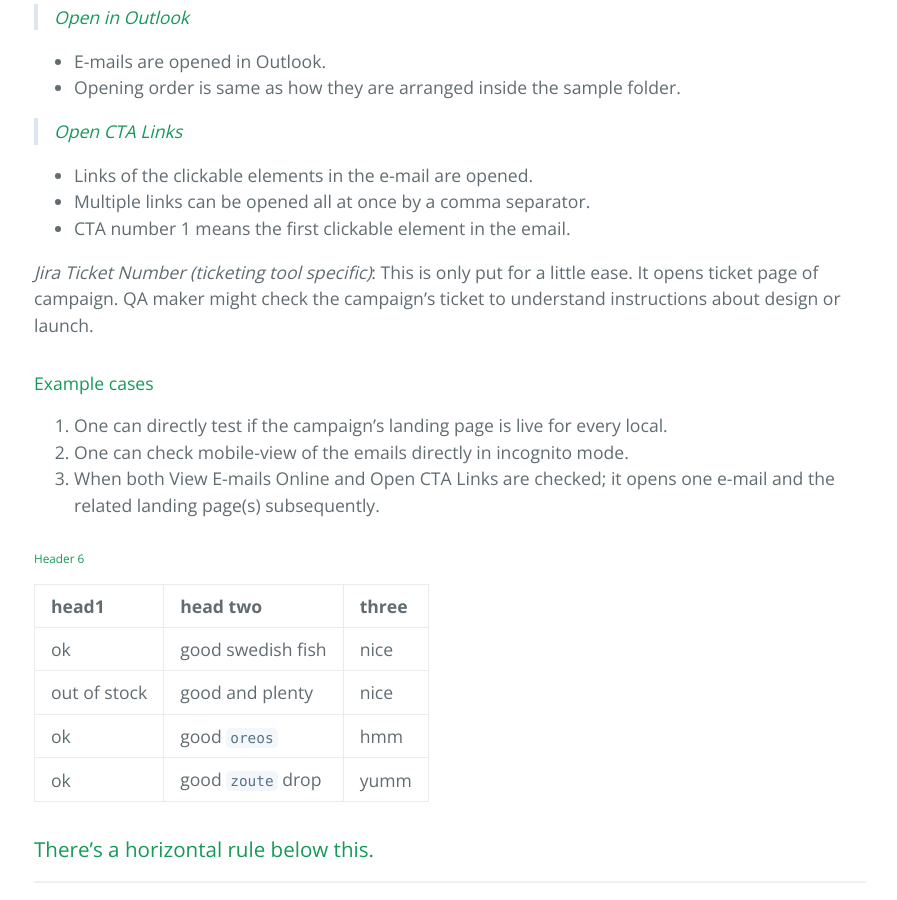
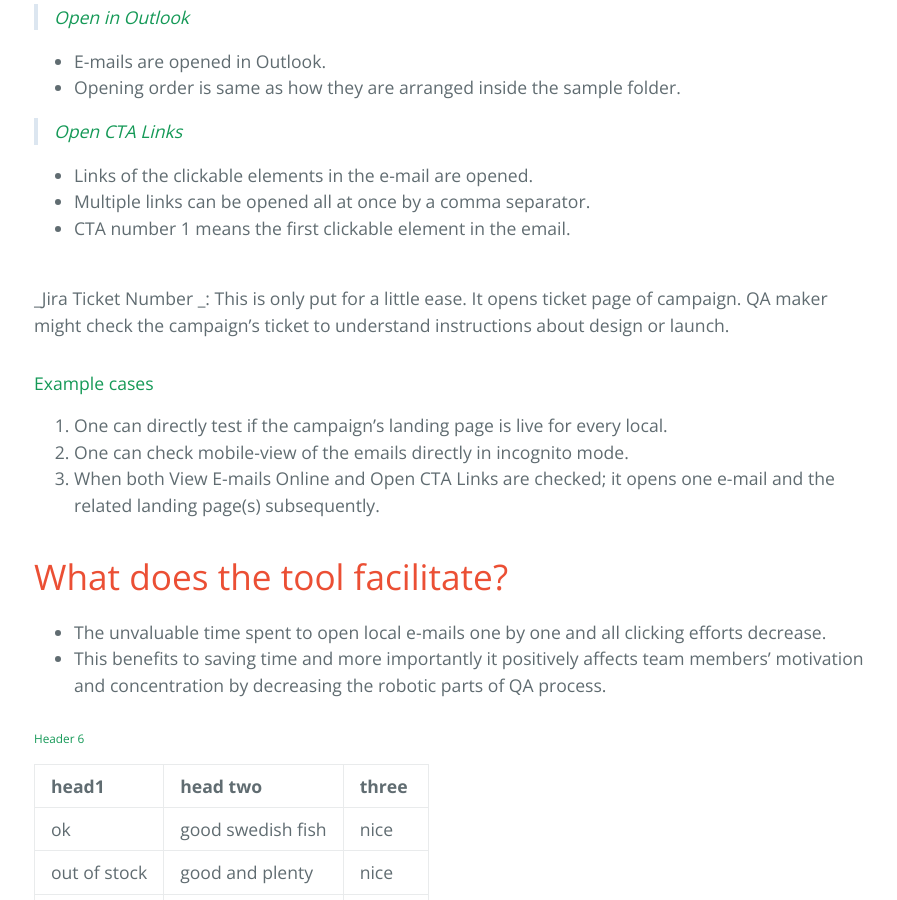
Before and after one commit to berkeozturk/QA-Assistant, a Jekyll site: the page built from index.md, in a window 1280 px wide and 900 px high, scrolled down 3506 px. Shown: the whole window, without its empty margins (190-1087 px from the left). Built offline with Jekyll 4.4.1, drawn with Linux system fonts in a browser that asks for light colours.

Commit message:
Update index.md

```diff
--- a/index.md
+++ b/index.md
@@ -91,8 +91,8 @@ _**The user interface shows the options you can choose with the tool in the imag
 *   Multiple links can be opened all at once by a comma separator.
 *   CTA number 1 means the first clickable element in the email.
 
-
-_Jira Ticket Number (ticketing tool specific)_:
+<br>
+_Jira Ticket Number _:
 This is only put for a little ease. It opens ticket page of campaign. QA maker might check the campaign's ticket to understand instructions about design or launch.
 
 #### Example cases
@@ -100,6 +100,11 @@ This is only put for a little ease. It opens ticket page of campaign. QA maker m
 1.  One can directly test if the campaign's landing page is live for every local.
 2.  One can check mobile-view of the emails directly in incognito mode.
 3.  When both View E-mails Online and Open CTA Links are checked; it opens one e-mail and the related landing page(s) subsequently.
+
+
+<h1 style="color: #eb4f34">What does the tool facilitate?</h1>
+*   The unvaluable time spent to open local e-mails one by one and all clicking efforts decrease.
+*   This benefits to saving time and more importantly it positively affects team members’ motivation and concentration by decreasing the robotic parts of QA process.
 
 ###### Header 6
 
```
